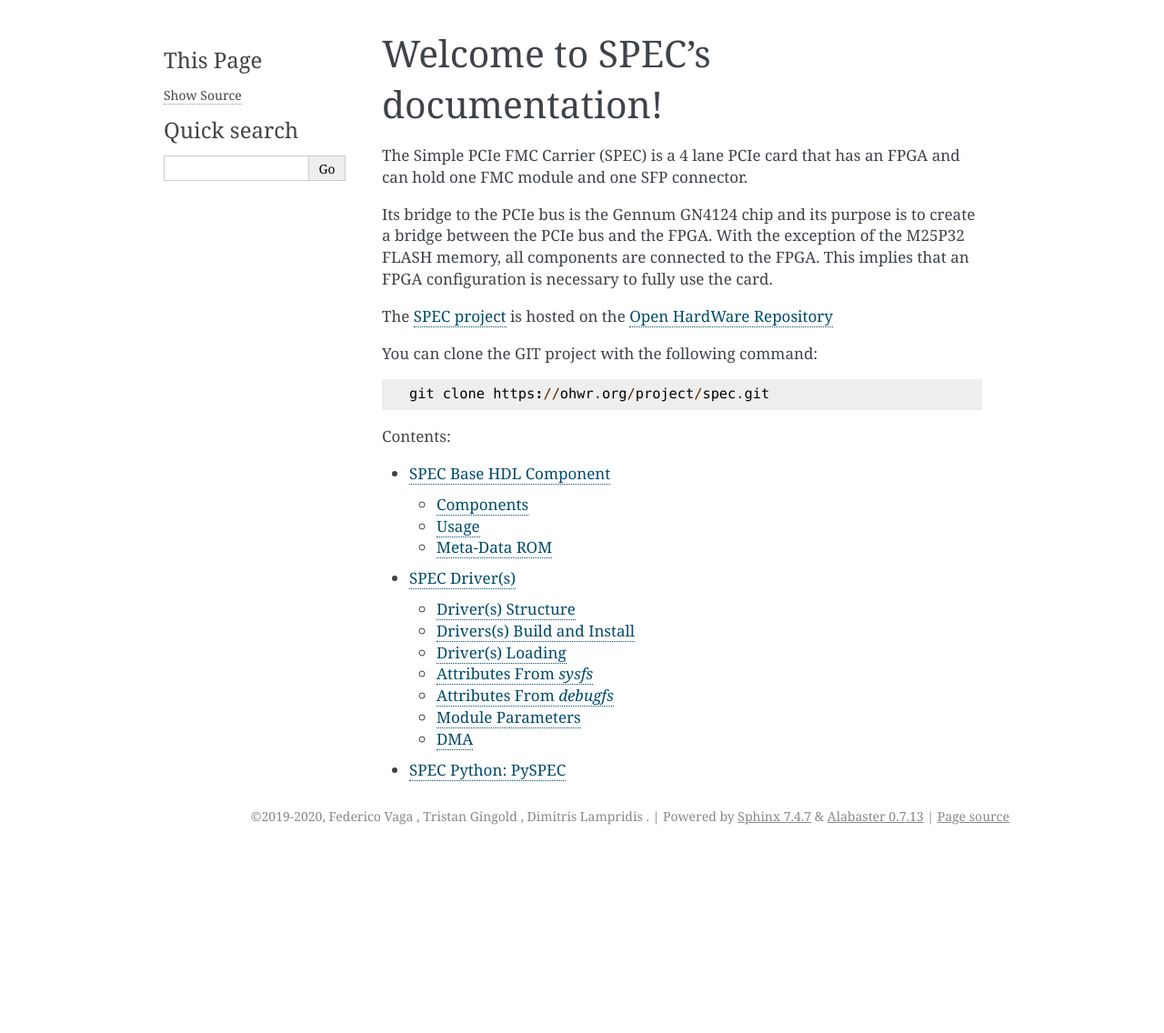
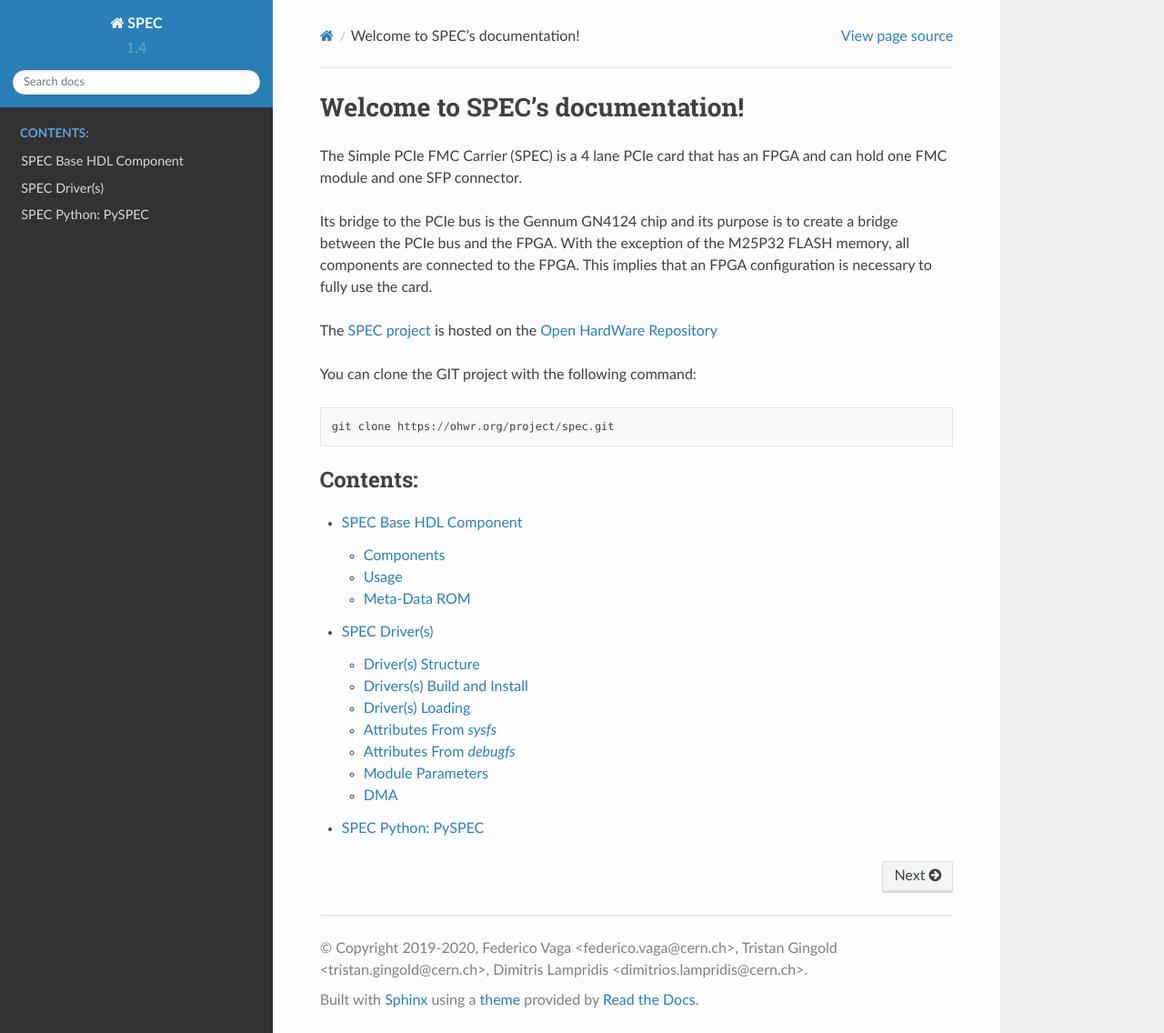
Before and after one commit to vascoguita/spec, a Sphinx documentation site: the page built from doc/index.rst, in a window 1280 px wide and 1136 px high. Shown: the whole window at 91% size. Built offline with Sphinx 7.4.7 and the Read the Docs theme 2.0.0, drawn with Linux system fonts in a browser that asks for light colours.

Commit message:
doc: change theme to RTD
Signed-off-by: Federico Vaga <federico.vaga@cern.ch>

```diff
--- a/doc/conf.py
+++ b/doc/conf.py
@@ -79,7 +79,12 @@ pygments_style = None
 # The theme to use for HTML and HTML Help pages.  See the documentation for
 # a list of builtin themes.
 #
-html_theme = 'alabaster'
+try:
+    import sphinx_rtd_theme
+    html_theme = 'sphinx_rtd_theme'
+    html_theme_path = [sphinx_rtd_theme.get_html_theme_path()]
+except ImportError:
+    sys.stderr.write('Warning: The Sphinx \'sphinx_rtd_theme\' HTML theme was not found. Make sure you have the theme installed to produce pretty HTML output. Falling back to the default theme.\n')
 
 # Theme options are theme-specific and customize the look and feel of a theme
 # further.  For a list of options available for each theme, see the
```
